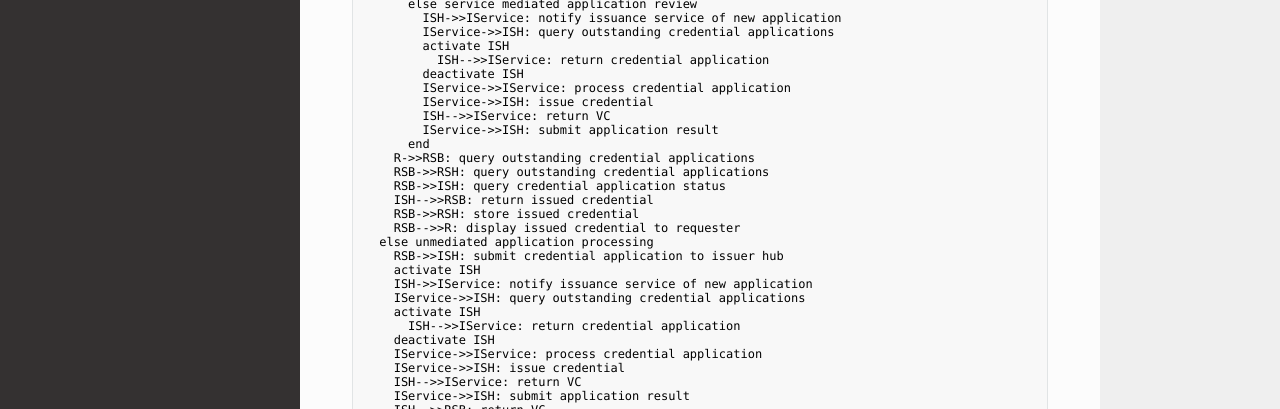
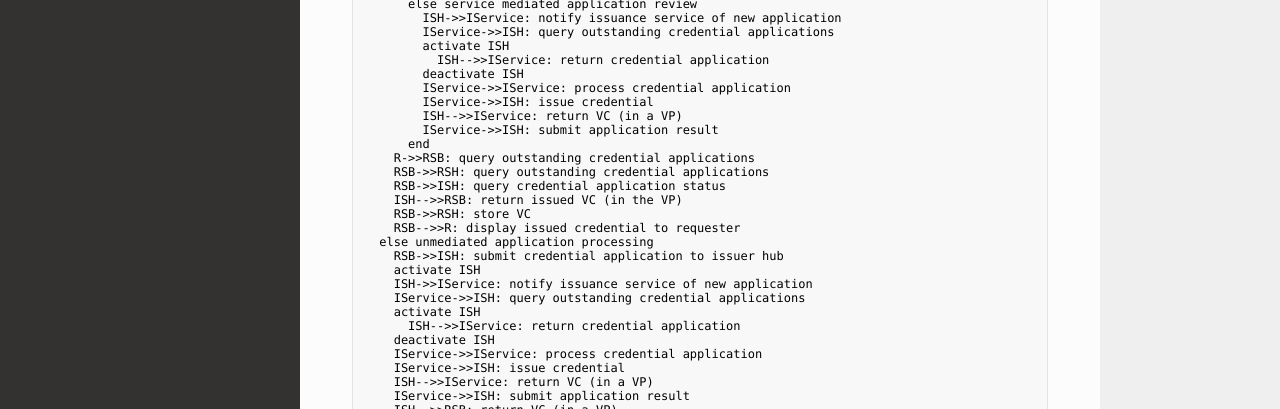
Before and after one commit to energywebfoundation/ssi-hub, an MkDocs documentation site: the page built from docs/issuance-flow.md, in a window 1280 px wide and 1400 px high, scrolled down 235 px. Shown: the part 991-1400 px from the top of the window. Built offline with MkDocs 1.6.1, drawn with Linux system fonts in a browser that asks for light colours; nearby versions of some CDN libraries; some of the changed text lies outside the part shown.

Commit message:
docs(issuance-flow): return VC in a VP

```diff
--- a/docs/issuance-flow.md
+++ b/docs/issuance-flow.md
@@ -75,14 +75,14 @@ sequenceDiagram
         deactivate ISH
         IService->>IService: process credential application
         IService->>ISH: issue credential
-        ISH-->>IService: return VC
+        ISH-->>IService: return VC (in a VP)
         IService->>ISH: submit application result
       end
     R->>RSB: query outstanding credential applications
     RSB->>RSH: query outstanding credential applications
     RSB->>ISH: query credential application status
-    ISH-->>RSB: return issued credential
-    RSB->>RSH: store issued credential
+    ISH-->>RSB: return issued VC (in the VP)
+    RSB->>RSH: store VC
     RSB-->>R: display issued credential to requester
   else unmediated application processing
     RSB->>ISH: submit credential application to issuer hub
@@ -94,9 +94,9 @@ sequenceDiagram
     deactivate ISH
     IService->>IService: process credential application
     IService->>ISH: issue credential
-    ISH-->>IService: return VC
+    ISH-->>IService: return VC (in a VP)
     IService->>ISH: submit application result
-    ISH-->>RSB: return VC
+    ISH-->>RSB: return VC (in a VP)
     deactivate ISH
   end
   end
```
